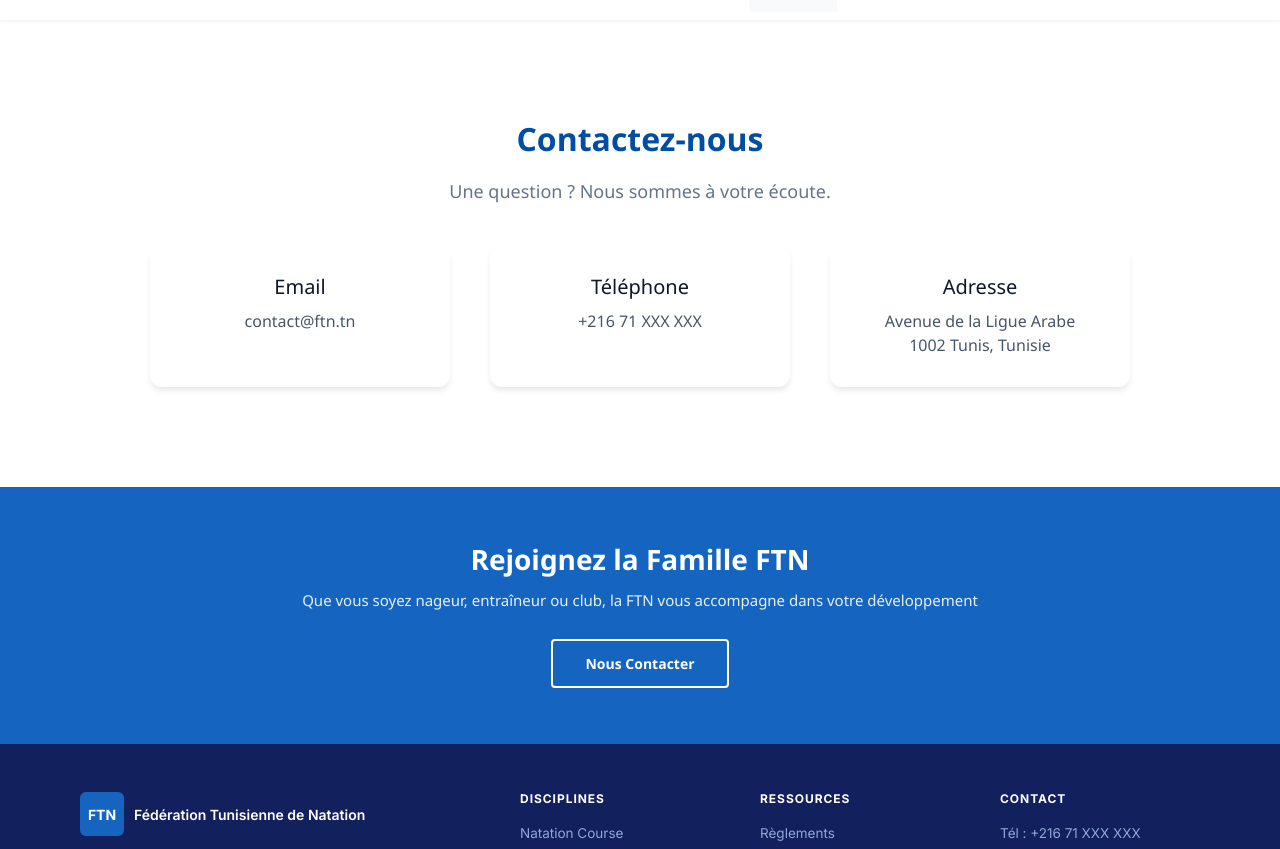
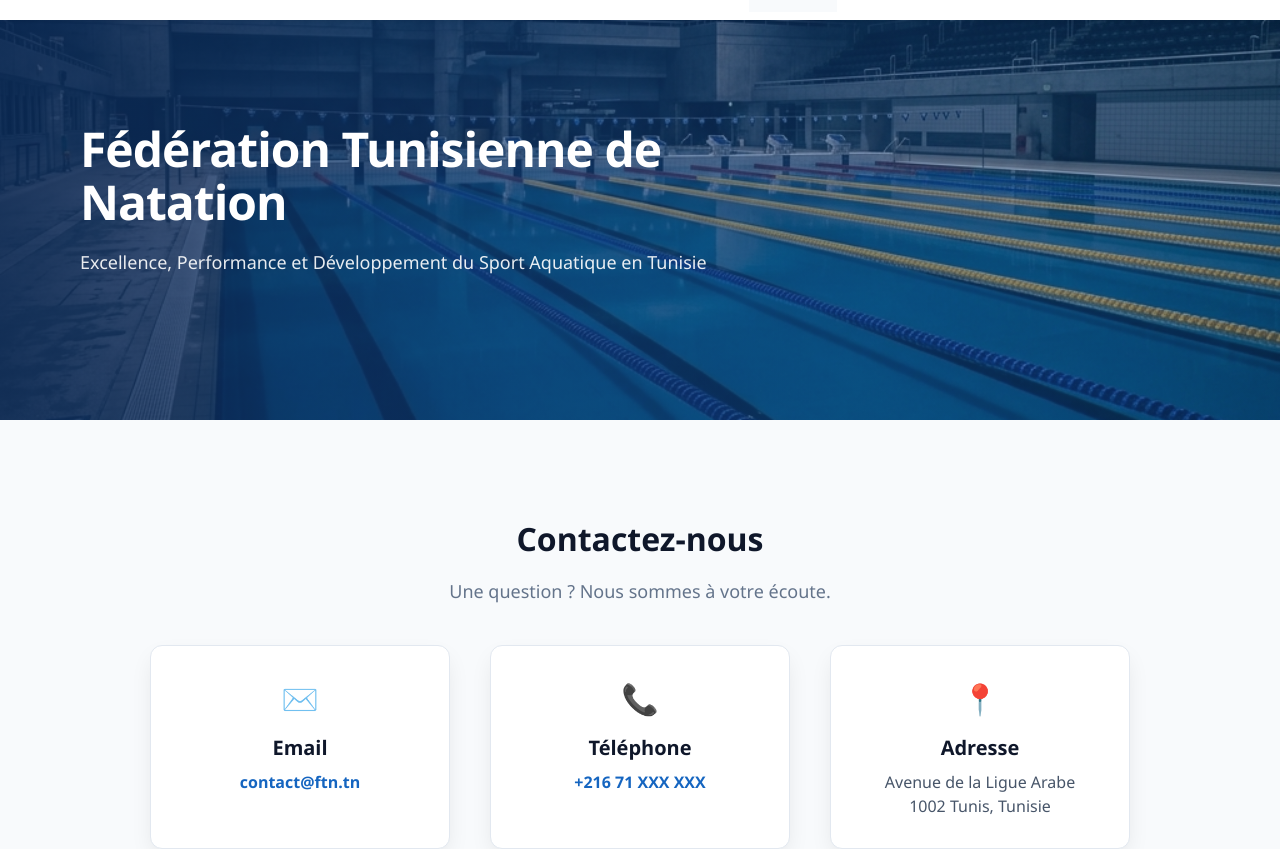
Before and after one commit to RayhaneSouai/FTN-Mission, an Angular app in the folder ftn-frontend/: page /contact in a window 1280 px wide. Shown: the part 200-1049 px from the top of the page. Built offline with nearby package versions, Linux system fonts and the light colour scheme.

Commit message:
Add Hero section to contact page

```diff
--- a/ftn-frontend/src/app/features/contact/contact.component.ts
+++ b/ftn-frontend/src/app/features/contact/contact.component.ts
@@ -4,26 +4,93 @@ import { Component } from '@angular/core';
   selector: 'app-contact',
   standalone: true,
   template: `
-    <section class="contact-section" style="padding: 100px 20px; text-align: center;">
-      <h2 style="color: #004da3; margin-bottom: 20px; font-size: 32px; font-weight: bold;">Contactez-nous</h2>
+    <section class="hero">
+      <div class="hero-bg"></div>
+      <div class="hero-overlay"></div>
+      <div class="hero-content">
+        <h1>Fédération Tunisienne de <br/> Natation</h1>
+        <p>Excellence, Performance et Développement du Sport Aquatique en Tunisie</p>
+      </div>
+    </section>
+
+    <section class="contact-section" style="padding: 100px 20px; text-align: center; background: #f8fafc;">
+      <h2 style="color: #0f172a; margin-bottom: 20px; font-size: 32px; font-weight: 800;">Contactez-nous</h2>
       <p style="color: #64748b; font-size: 18px; margin-bottom: 40px;">Une question ? Nous sommes à votre écoute.</p>
 
       <div style="display: flex; justify-content: center; gap: 40px; flex-wrap: wrap;">
-        <div style="background: white; padding: 30px; border-radius: 12px; box-shadow: 0 4px 6px -1px rgb(0 0 0 / 0.1); width: 300px;">
-          <h3 style="color: #0f172a; margin-bottom: 10px; font-size: 20px;">Email</h3>
-          <p style="color: #475569;">contact&#64;ftn.tn</p>
+        <div style="background: white; padding: 30px; border-radius: 12px; box-shadow: 0 10px 25px -5px rgb(0 0 0 / 0.1); width: 300px; border: 1px solid #e2e8f0;">
+          <div style="font-size: 30px; margin-bottom: 15px;">✉️</div>
+          <h3 style="color: #0f172a; margin-bottom: 10px; font-size: 20px; font-weight: 700;">Email</h3>
+          <p style="color: #1565C0; font-weight: 600;">contact&#64;ftn.tn</p>
         </div>
-        <div style="background: white; padding: 30px; border-radius: 12px; box-shadow: 0 4px 6px -1px rgb(0 0 0 / 0.1); width: 300px;">
-          <h3 style="color: #0f172a; margin-bottom: 10px; font-size: 20px;">Téléphone</h3>
-          <p style="color: #475569;">+216 71 XXX XXX</p>
+        <div style="background: white; padding: 30px; border-radius: 12px; box-shadow: 0 10px 25px -5px rgb(0 0 0 / 0.1); width: 300px; border: 1px solid #e2e8f0;">
+          <div style="font-size: 30px; margin-bottom: 15px;">📞</div>
+          <h3 style="color: #0f172a; margin-bottom: 10px; font-size: 20px; font-weight: 700;">Téléphone</h3>
+          <p style="color: #1565C0; font-weight: 600;">+216 71 XXX XXX</p>
         </div>
-        <div style="background: white; padding: 30px; border-radius: 12px; box-shadow: 0 4px 6px -1px rgb(0 0 0 / 0.1); width: 300px;">
-          <h3 style="color: #0f172a; margin-bottom: 10px; font-size: 20px;">Adresse</h3>
+        <div style="background: white; padding: 30px; border-radius: 12px; box-shadow: 0 10px 25px -5px rgb(0 0 0 / 0.1); width: 300px; border: 1px solid #e2e8f0;">
+          <div style="font-size: 30px; margin-bottom: 15px;">📍</div>
+          <h3 style="color: #0f172a; margin-bottom: 10px; font-size: 20px; font-weight: 700;">Adresse</h3>
           <p style="color: #475569;">Avenue de la Ligue Arabe<br/>1002 Tunis, Tunisie</p>
         </div>
       </div>
     </section>
-  `
+  `,
+  styles: [`
+    .hero {
+      position: relative;
+      height: 400px;
+      display: flex;
+      align-items: center;
+      padding: 0 80px;
+      color: #fff;
+      overflow: hidden;
+    }
+    .hero-bg {
+      position: absolute;
+      top: 0; left: 0; right: 0; bottom: 0;
+      background-image: url('/assets/home-hero.png');
+      background-size: cover;
+      background-position: center;
+      z-index: -1;
+    }
+    .hero-overlay {
+      position: absolute;
+      top: 0; left: 0; right: 0; bottom: 0;
+      background: linear-gradient(90deg, rgba(11, 44, 91, 0.85) 0%, rgba(18, 66, 131, 0.6) 40%, rgba(21, 101, 192, 0.3) 100%);
+      z-index: 0;
+    }
+    .hero-content {
+      position: relative;
+      z-index: 1;
+      max-width: 650px;
+      animation: fadeInUp 0.8s ease-out;
+    }
+    .hero-content h1 {
+      font-size: 48px;
+      font-weight: 700;
+      line-height: 1.1;
+      margin: 0 0 20px;
+      letter-spacing: -1px;
+    }
+    .hero-content p {
+      font-size: 18px;
+      opacity: 0.9;
+      margin-bottom: 40px;
+      line-height: 1.6;
+    }
+    @keyframes fadeInUp {
+      from { opacity: 0; transform: translateY(30px); }
+      to { opacity: 1; transform: translateY(0); }
+    }
+    @media (max-width: 992px) {
+      .hero { padding: 0 40px; height: 350px; }
+      .hero-content h1 { font-size: 36px; }
+    }
+    @media (max-width: 600px) {
+      .hero { padding: 0 24px; height: 300px; }
+    }
+  `]
 })
 export class ContactComponent {
 }
```
